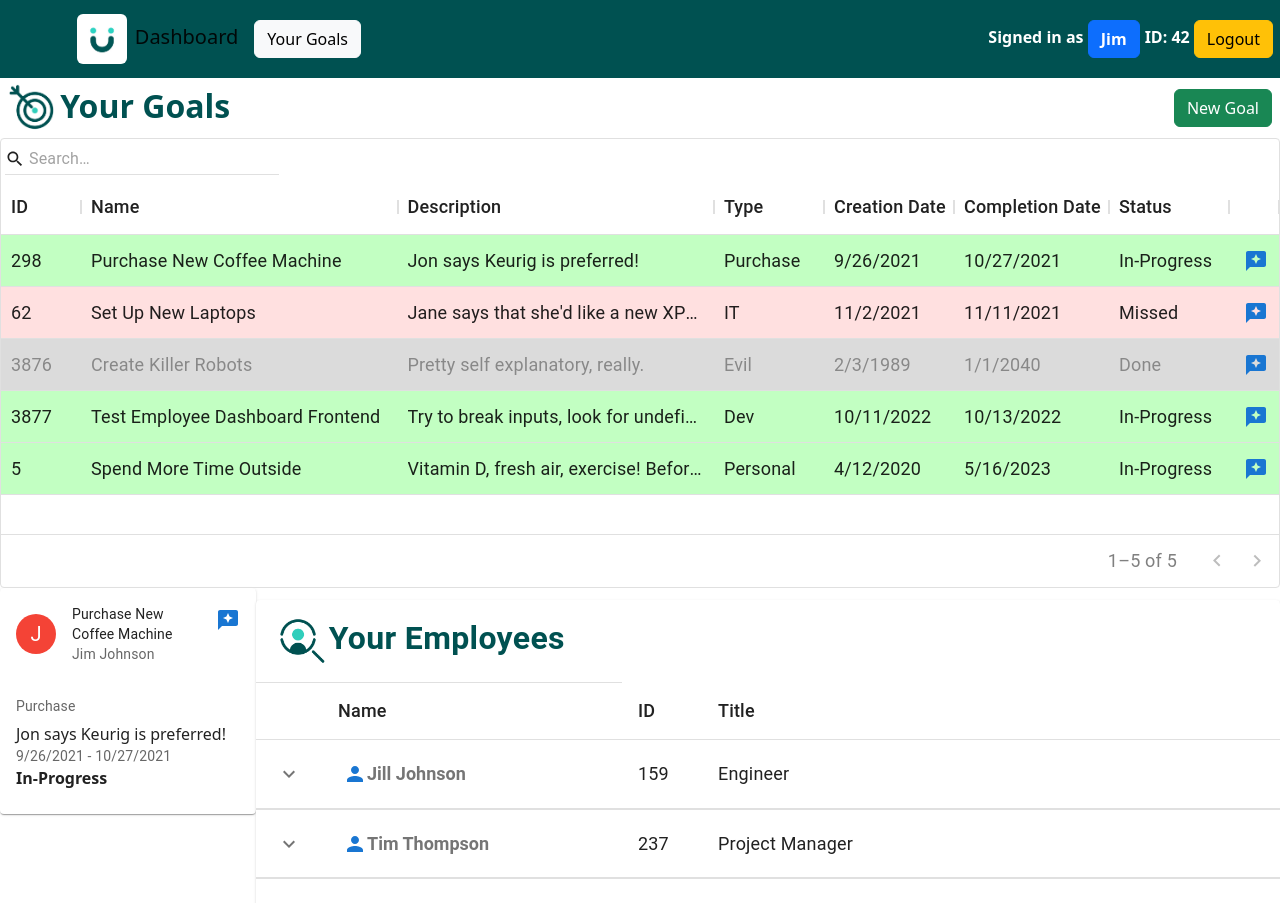
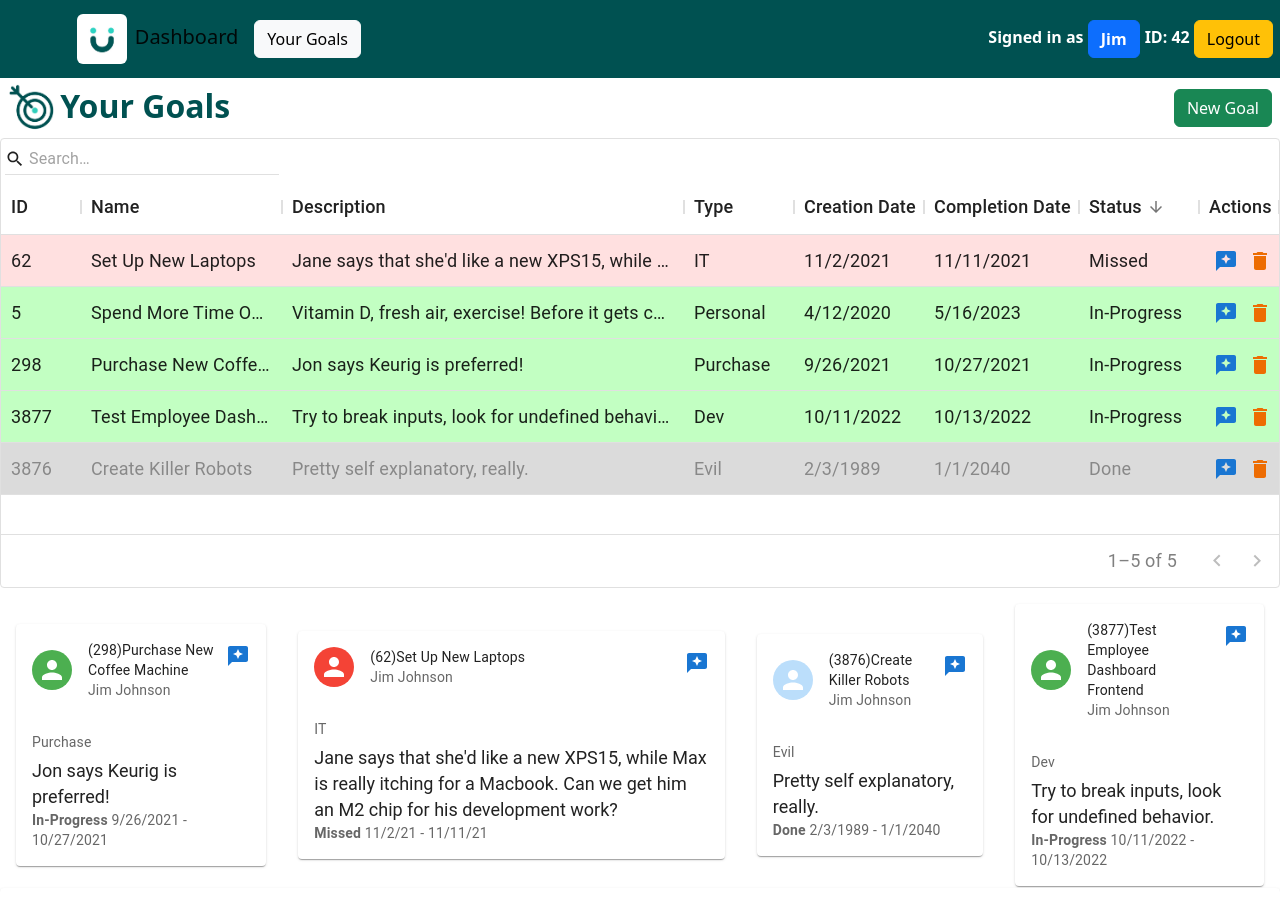
Before and after one commit to NicholasAnkiewicz/goalstool, a React (Create React App) app in the folder my-app/: page /dashboard in a window 1280 px wide. Shown: the top 903 px of the page. Built offline with nearby package versions, Linux system fonts and the light colour scheme.

Commit message:
Set up multiple cards

```diff
--- a/my-app/src/pages/Dashboard.js
+++ b/my-app/src/pages/Dashboard.js
@@ -14,6 +14,14 @@ import ReviewsIcon from '@mui/icons-material/Reviews';
 import IconButton from '@mui/material/IconButton';
 import { darken, lighten } from '@mui/material/styles';
 import Box from '@mui/material/Box';
+import TableBody from '@mui/material/TableBody';
+import TableCell from '@mui/material/TableCell';
+import TableContainer from '@mui/material/TableContainer';
+import TableHead from '@mui/material/TableHead';
+import TableRow from '@mui/material/TableRow';
+import Paper from '@mui/material/Paper';
+import Table from '@mui/material/Table';
+import DeleteIcon from '@mui/icons-material/Delete';
 
 
 const columns = [
@@ -26,14 +34,16 @@ const columns = [
 
   { field: 'name',
     headerName: 'Name',
-    flex: 1,
-    description: "What the goal is!"
+    flex: 0.5,
+    description: "What the goal is!",
+    minWidth: 200,
   },
 
   { field: 'description',
     headerName: 'Description',
     flex: 1,
-    description: "More information about what the goal entails"
+    description: "More information about what the goal entails",
+    minWidth: 125,
   },
 
   {
@@ -65,19 +75,18 @@ const columns = [
     field: 'status',
     description: 'Done/In-Progress/Missed',
     headerName: 'Status',
-    type: 'enum',
-    width: '120',
+    width: 120,
   },
 
   {
     field: "comments",
-    headerName: "",
+    headerName: "Actions",
     description: 'Click for Full Goal Information!',
     sortable: false,
     filterable: false,
-    width: 50,
+    width: 80,
     renderCell: (params) => {
-      const onClick = (e) => {
+      const viewComments = (e) => {
         e.stopPropagation();
         const api = params.api;
         const thisRow = {};
@@ -90,9 +99,13 @@ const columns = [
         return 1;
         //return alert(JSON.stringify(thisRow, null, 4));
       };
-      return  <div><IconButton size="small" onClick={onClick}>
+      return  (<div><IconButton size="small" onClick={viewComments}>
       {<ReviewsIcon color="primary"/>}
-    </IconButton></div>;
+    </IconButton>
+    <IconButton size="small" onClick={viewComments}>
+      {<DeleteIcon color="warning"/>}
+      </IconButton>
+    </div>);
     }
   }
 
@@ -153,14 +166,9 @@ let loggedInUser = {
 
 }
 
-function QuickSearchToolbar() {
-  return (
-    <Box sx = {{ p: 0.5, pb: 0, }} >
-      <GridToolbarQuickFilter />
-    </Box>
-);}
+const numOfCards = 4;
 
-function EmployeeDashboard(selectedRow,changeSelectedRow,curEmployee,curRows) {
+function EmployeeDashboard(selectedRows,setSelectedRows,curEmployee,curRows,selectedGoalIndex,setSelectedGoalIndex) {
   const navigate = useNavigate();
   const getHoverBackgroundColor = (color, mode) =>
     mode === 'dark' ? darken(color, 0.5) : lighten(color, 0.3);
@@ -190,17 +198,26 @@ function EmployeeDashboard(selectedRow,changeSelectedRow,curEmployee,curRows) {
       columns={columns}
       onRowClick={
         (params, event, details) => {
-          changeSelectedRow(params.row);
+          if (!selectedRows.includes(params.row)){
+            let temp = [...selectedRows];
+            temp[selectedGoalIndex] = params.row;
+            if (selectedGoalIndex+1 == selectedRows.length){
+              selectedGoalIndex=-1;
+            }
+            setSelectedGoalIndex(selectedGoalIndex+1);
+            setSelectedRows(temp);
+          }
       }}
 
-      components={{ Toolbar: QuickSearchToolbar }}
-      componentsProps={{
-        toolbar: {
-          showQuickFilter: true,
-          quickFilterProps: {debounceMs: 500},
-        }
+      components={{ Toolbar: () =>
+        <Box sx = {{ p: 0.5, pb: 0, }} > <GridToolbarQuickFilter /> </Box> }}
+
+      initialState={{
+        sorting: {
+          sortModel: [{ field: 'status', sort: 'desc'}],
+        },
       }}
-      disableExportButton
+
       pageSize={10}
       rowsPerPageOptions={[6]}
       checkboxSelection={false}
@@ -214,14 +231,20 @@ function EmployeeDashboard(selectedRow,changeSelectedRow,curEmployee,curRows) {
       }}
       getRowClassName={(params) => `super-app-theme--${params.row.status}`}
     />
-    {GoalCard(selectedRow,curEmployee)}
-
+      <TableRow style={{width: '100%' }}>
+        {selectedRows.map((GoalsRow) => (
+          <TableCell sx={{maxWidth: (150/numOfCards)+"%"}}>
+            {GoalCard(GoalsRow,curEmployee)}
+          </TableCell>
+              ))}
+      </TableRow>
   </div>
   )
 }
 
 export default function Dashboard() {
-  const [activeGoal, setActiveGoal] = React.useState(rows[0]);
+  const [selectedGoalIndex,setSelectedGoalIndex] = React.useState(0);
+  const [selectedGoals, setSelectedGoals] = React.useState(rows.slice(0,numOfCards));
   const [curEmployee, setCurUser] = React.useState(loggedInUser);
   const [curRows, setCurRows] = React.useState(rows);
   const nodeRef = React.useRef(null);
@@ -235,7 +258,12 @@ export default function Dashboard() {
             <Image className="me-2 rounded mx-auto" src={logo} height="50" alt="Employee logo" />
             Dashboard
           </Navbar.Brand>
-          <Button variant="light" onClick={() => {setCurUser(loggedInUser); setCurRows(rows) }}>Your Goals</Button>
+          <Button variant="light" onClick={() =>
+            {setCurUser(loggedInUser);
+            setCurRows(rows);
+            if(curEmployee != loggedInUser){setSelectedGoals(rows.slice(0,numOfCards))} }}>
+              Your Goals
+          </Button>
           <Navbar.Toggle aria-controls="basic-navbar-nav" />
           <Navbar.Collapse className="justify-content-end" id="basic-navbar-nav">
             <Navbar.Text style={{paddingRight: '3px'}} className="fw-bold navbar-light">
@@ -248,11 +276,15 @@ export default function Dashboard() {
           </Navbar.Collapse>
       </Navbar>
       <div>
-        {EmployeeDashboard(activeGoal,setActiveGoal,curEmployee,curRows)}
-        <div ref={nodeRef} style={{float: 'right', width: "80%"}}>
-          <br/>
-          <br/>
-          {ManagerDashboard(setCurUser,setCurRows)}
+        {EmployeeDashboard(selectedGoals,setSelectedGoals,curEmployee,curRows,selectedGoalIndex,setSelectedGoalIndex)}
+        <div>
+          <br/><br/><br/><br/><br/><br/><br/>
+          <br/><br/><br/><br/><br/><br/><br/>
+
+
+          <div style={{}}>
+          {ManagerDashboard(setCurUser,setCurRows,setSelectedGoals,setSelectedGoalIndex,numOfCards)}
+          </div>
         </div>
 
       </div>
--- a/my-app/src/pages/ManagerDashboard.js
+++ b/my-app/src/pages/ManagerDashboard.js
@@ -28,8 +28,8 @@ function createData(firstname, lastname, id, title) {
     goals: [
       {
         id: 235,
-        createdate: '2020-01-05',
-        completedate: '2021-01-05',
+        createdate: '2020/01/05',
+        completedate: '2021/01/05',
         name: 'Test Employee Dashboard Frontend',
         description: "Try to break inputs, look for undefined behavior.",
         type: "Dev",
@@ -37,8 +37,8 @@ function createData(firstname, lastname, id, title) {
       },
       {
         id: 292,
-        createdate: '2020-01-02',
-        completedate: '2021-01-02',
+        createdate: '2020/01/02',
+        completedate: '2021/01/02',
         name: 'Spend More Time Outside',
         description: "Vitamin D, fresh air, exercise! Before it gets cold. ",
         type: "Personal",
@@ -52,6 +52,9 @@ function Row(props) {
   const { row } = props;
   const { setCurUser } = props;
   const { setCurRows } = props;
+  const { setSelectedGoals } = props;
+  const { setSelectedGoalIndex } = props;
+  const { numOfCards } = props;
   const [open, setOpen] = React.useState(false);
 
 
@@ -72,7 +75,9 @@ function Row(props) {
 
         <IconButton size="small" onClick={() => {
             setCurUser( {firstname: row.firstname, lastname: row.lastname, id: row.id, title: row.title } )
-            setCurRows( row.goals)
+            setCurRows(row.goals)
+            setSelectedGoals(row.goals.slice(0,numOfCards))
+            setSelectedGoalIndex(0)
           }}>
           {<PersonIcon color="primary"/>}
           <strong>{row.firstname + " " + row.lastname}  </strong>
@@ -109,7 +114,9 @@ function Row(props) {
                       <TableCell>
                         {GoalsRow.createdate}
                       </TableCell>
-                      <TableCell>{GoalsRow.description}</TableCell>
+                      <TableCell>
+                        {GoalsRow.description}
+                      </TableCell>
                       <TableCell>
                         {GoalsRow.type}
                       </TableCell>
@@ -128,6 +135,7 @@ function Row(props) {
 Row.propTypes = {
   setCurUser: PropTypes.func.isRequired,
   setCurRows: PropTypes.func.isRequired,
+  setSelectedGoals: PropTypes.func.isRequired,
   row: PropTypes.shape({
     firstname: PropTypes.string.isRequired,
     lastname: PropTypes.string.isRequired,
@@ -151,9 +159,9 @@ const rows = [
   createData('Eclair','', 262, "Engineer"),
 ];
 
-export default function ManagerDashboard(setCurUser, setCurRows) {
+export default function ManagerDashboard(setCurUser, setCurRows, setSelectedGoals, setSelectedGoalIndex, numOfCards) {
   return (
-    <div style={{width:"100%"}}>
+    <box style={{width:"100%"}}>
     <br/>
     <TableContainer component={Paper}>
       <Table aria-label="collapsible table">
@@ -166,18 +174,22 @@ export default function ManagerDashboard(setCurUser, setCurRows) {
             </TableRow>
           <TableRow>
             <TableCell />
-            <TableCell style={{width: '300px'}}>Name</TableCell>
-            <TableCell style={{width: '80px'}}>ID</TableCell>
+            <TableCell sx={{width: 300}}>Name</TableCell>
+            <TableCell sx={{width: 80}}>ID</TableCell>
             <TableCell>Title</TableCell>
           </TableRow>
         </TableHead>
         <TableBody>
           {rows.map((row) => (
-            <Row key={row.name} row={row} setCurUser={setCurUser} setCurRows={setCurRows}/>
+            <Row key={row.name}
+              row={row}
+              setCurUser={setCurUser} setCurRows={setCurRows}
+              setSelectedGoals={setSelectedGoals} setSelectedGoalIndex={setSelectedGoalIndex}
+              numOfCards={numOfCards}/>
           ))}
         </TableBody>
       </Table>
     </TableContainer>
-    </div>
+    </box>
   );
 }
--- a/my-app/src/pages/components/GoalCard.js
+++ b/my-app/src/pages/components/GoalCard.js
@@ -6,25 +6,27 @@ import Avatar from '@mui/material/Avatar';
 import IconButton from '@mui/material/IconButton';
 import Typography from '@mui/material/Typography';
 import { red } from '@mui/material/colors';
+import { green } from '@mui/material/colors';
+import { blue } from '@mui/material/colors';
 import ReviewsIcon from '@mui/icons-material/Reviews';
 import Box from '@mui/material/Box';
+import { CardActionArea } from '@mui/material';
 
 export default function GoalCard(goal,employee) {
   return (
-    <Card sx={{ maxWidth: "20%" }}>
-
-      <CardHeader
-        avatar={
-          <Avatar sx={{ bgcolor: red[500] }} aria-label="recipe">
-            {employee.firstname[0]}
-          </Avatar>
-        }
+    <Card sx={{}}>
+      <CardActionArea>
+       <CardHeader
+         avatar={
+           <Avatar sx={ goal.status=="Missed"?{ bgcolor: red[500] }: goal.status == "Done" ? { bgcolor: blue[100]} : { bgcolor: green[500]}  } aria-label="recipe">
+           </Avatar>
+         }
         action={
             <IconButton aria-label="view">
                 {<ReviewsIcon size="lg" color="primary"/>}
             </IconButton>
         }
-        title={goal.name}
+        title={"(" + goal.id + ")" + goal.name}
         subheader={employee.firstname + " " + employee.lastname}
       />
 
@@ -36,13 +38,13 @@ export default function GoalCard(goal,employee) {
         {goal.description}
         </Typography>
         <Typography variant="body2" color="text.secondary">
-        {goal.createdate + '  -  ' + goal.completedate}
+        <strong>{goal.status}</strong> {goal.createdate + ' - ' + goal.completedate}
 
         </Typography>
-       <Box sx={{ fontWeight: 'bold'}}>
-          {goal.status}
-        </Box>
+
+
       </CardContent>
+      </CardActionArea>
 
 
     </Card>
```
